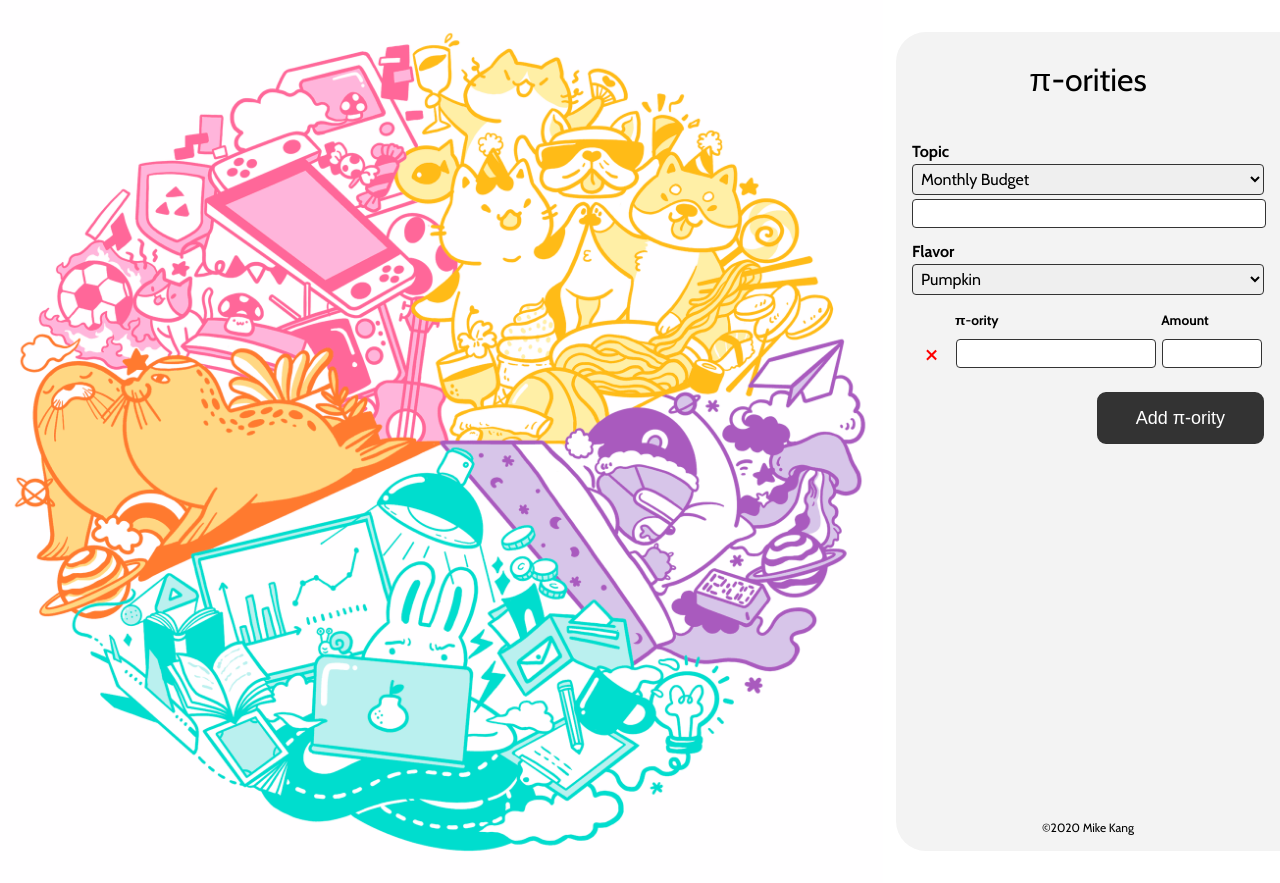
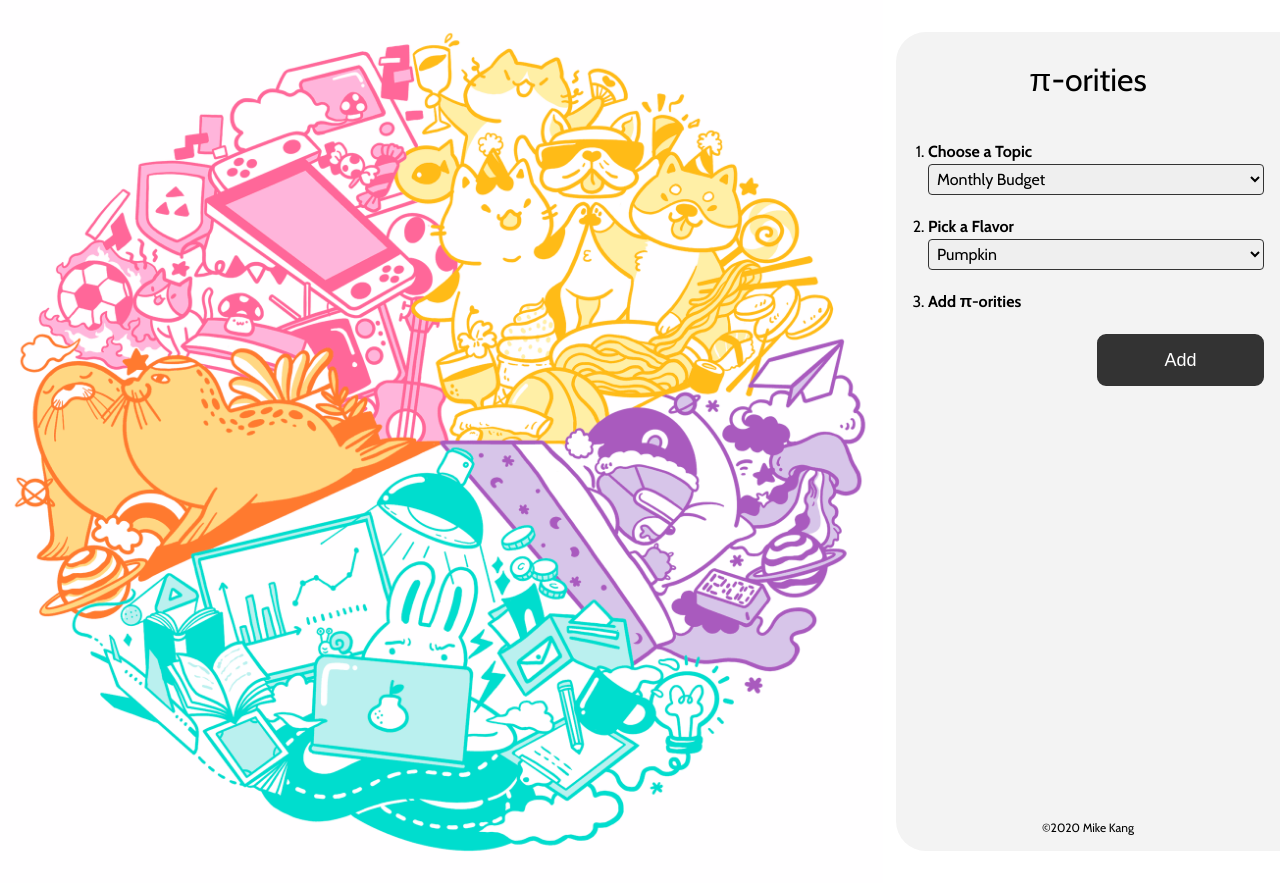
Before and after one commit to mkangjazz/pi, a React (Create React App) app: page / in a window 1280 px wide. Built offline with nearby package versions, Linux system fonts and the light colour scheme.

Commit message:
refactor UI and component functionality

```diff
--- a/src/App.js
+++ b/src/App.js
@@ -13,66 +13,71 @@ import './css/remove-item.css';
 import './css/pi-orities.css';
 import './css/pi.css';
 
-import React, {useEffect, useState} from 'react';
+import topics from './data/topics';
+import flavors from './data/flavors';
 
+import React, { useEffect, useState } from 'react';
+
+import Select from './components/Select';
 import AddItem from './components/AddItem';
-import Item from './components/Item';
 import PI from './components/PI';
 
-function App() {
-  const defaultColor = '255, 117, 24';
+export default function App() {
+  const [topic, setTopic] = useState('');
+  const [otherTopic, setOtherTopic] = useState('');
 
-  const [uID, setUID] = useState(1);
+  const [uID, setUID] = useState(0);
   const [hiddenItems, setHiddenItems] = useState([]);
   const [inputRefs, setInputRefs] = useState([]);
   const [canvasData, setCanvasData] = useState([]);
-  const [selectedColor, setSelectedColor] = useState(defaultColor);
-  const [items, setItems] = useState([
-    <Item
-      autofocus={true}
-      key={`idx-0`}
-      idx={`0`}
-      updateInputDisplay={updateInputDisplay}
-      setInputRefs={setInputRefs}
-      setHiddenItems={setHiddenItems}
-    />
-  ]);
+  const [selectedColor, setSelectedColor] = useState(topics[0].value);
+  const [items, setItems] = useState([]);
+
+  let topicRef = null;
+
+  const setTopicRef = (elem) => {
+    topicRef = elem;
+  }
+
+  let otherTopicRef = null;
+
+  const setOtherTopicRef = (elem) => {
+    otherTopicRef = elem;
+  }
+
+  let selectColorRef = null;
+
+  const setSelectColorRef = (elem) => {
+    selectColorRef = elem;
+  }
+
+  let formRef = null;
+
+  const setFormRef = (elem) => {
+    formRef = elem;
+  }
+
   const canvasRef = React.createRef();
   const imgRef = React.createRef();
 
-  const colorInputs = () => {
-    const colors = [
-      {
-        name: 'pumpkin',
-        rgb: defaultColor,
-      },
-      {
-        name: 'raspberry',
-        rgb: '227, 11, 93',
-      },
-    ];
-
-    const arr = colors.map((el, i) => (
-      <label key={el.name}>
-        <input
-          checked={el.rgb === selectedColor ? true : false}
-          name='[]'
-          onChange={handleRadioChange}
-          type='radio'
-          value={el.rgb}
-      />
-        {el.name}
-      </label>
-    ));
-
-    return arr;
-  };
-
-  function handleRadioChange(e) {
-   setSelectedColor(e.target.value);
+  function processInputData() {
+    if (selectColorRef) {
+      setSelectedColor(selectColorRef.value);
     }
 
-  function processInputData() {
+    if (topicRef) {
+      setTopic(topicRef.value);
+
+      if (
+        topicRef.value === 'Other' &&
+        otherTopicRef
+      ) {
+        setOtherTopic(otherTopicRef.value);
+      } else {
+        setOtherTopic('');
+      }
+    }
+
     function getInputValueByName(name) {
       let v;
 
@@ -85,7 +90,7 @@ function App() {
       return v;
     }
 
-    const data = (function() {
+    const data = (function () {
       const arr = [];
 
       for (let i = 0; i < uID; i++) {
@@ -137,6 +142,8 @@ function App() {
           canvasData={canvasData}
           canvasRef={canvasRef}
           imgRef={imgRef}
+          otherTopic={otherTopic}
+          topic={topic}
         />
         <section className="mainbar">
           <div className="figure-wrapper">
@@ -152,35 +159,44 @@ function App() {
         </section>
         <section className="sidebar">
           <h1>π-orities</h1>
-          <form onSubmit={handleSubmit}>
-            <div className='title'>
-              <label>
-                <strong>Topic</strong>
-                <select className='form-input'>
-                  <option>Monthly Budget</option>
-                  <option>Other</option>
-                  {/* {colorInputs()} */}
-                </select>
-                <input
+          <form
+            ref={setFormRef}
+            onSubmit={handleSubmit}
+          >
+            <ol>
+              <li>
+                <Select
+                  label='Choose a Topic'
+                  options={topics}
+                  onchange={processInputData}
+                  reference={setTopicRef}
+                />
+                {topic === 'Other'
+                  ? <input
+                      autoFocus
                       className='form-input'
                       name="topic"
-                  type="text" />
+                      onChange={processInputData}
+                      ref={setOtherTopicRef}
+                      type="text"
+                    />
+                  : null
+                }
+              </li>
+              <li>
+                <Select
+                  label='Pick a Flavor'
+                  options={flavors}
+                  onchange={processInputData}
+                  reference={setSelectColorRef}
+                />
+              </li>
+              <li>
+                <div className='pi-orities'>
+                  <label>
+                    <strong>Add π-orities</strong>
                   </label>
-            </div>
-            <div className="color-picker">
-              <label>
-                <strong>Flavor</strong>
-                <select className='form-input'>
-                  <option>Pumpkin</option>
-                  <option>Lemon</option>
-                  <option>Raspberry</option>
-                  {/* {colorInputs()} */}
-                </select>
-              </label>
-            </div>
-            <div className='pi-orities'>
                   {items.length > 0 ?
-                <>
                     <table>
                       <thead>
                         <tr>
@@ -193,12 +209,13 @@ function App() {
                         {items.map((item, index) => item)}
                       </tbody>
                     </table>
-                </>
                     : null
                   }
+                </div>
+              </li>
+            </ol>
             <div className="actions">
               <AddItem
-                  handleSubmit={handleSubmit}
                 processInputData={processInputData}
                 setInputRefs={setInputRefs}
                 setHiddenItems={setHiddenItems}
@@ -214,7 +231,6 @@ function App() {
                 Draw
               </button> */}
             </div>
-            </div>
           </form>
           <footer>
             <p><small>&copy;{new Date().getFullYear()} Mike Kang</small></p>
@@ -224,5 +240,3 @@ function App() {
     </div>
   );
 }
-
-export default App;
--- a/src/components/AddItem.js
+++ b/src/components/AddItem.js
@@ -14,7 +14,8 @@ export default function AddItem(props) {
       />
     ]);
 
-    props.handleSubmit(e);
+    props.processInputData();
+    // props.handleSubmit(e);
 
     props.setUID(props.uID + 1);
   }
@@ -26,7 +27,7 @@ export default function AddItem(props) {
       onClick={addItem}
       type="button"
     >
-      Add π-ority
+      Add
     </button>
   );
 }
--- a/src/components/Item.js
+++ b/src/components/Item.js
@@ -47,6 +47,7 @@ export default function Item(props) {
       </td>
       <td>
         <input
+          autoFocus
           className='form-input'
           name={`name_${props.idx}`}
           ref={setNameRef}
--- a/src/components/PI.js
+++ b/src/components/PI.js
@@ -18,7 +18,16 @@ export default function Pi(props) {
     const canvas = canvasRef.current;
     const pRect = canvas.parentElement.getBoundingClientRect();
 
-    drawPi(canvas, pRect, props.canvasData, props.imgRef.current, props.selectedColor);
+    let topic = '';
+
+    console.log(props);
+    if (props.otherTopic !== '') {
+      topic = props.otherTopic;
+    } else {
+      topic = props.topic;
+    }
+
+    drawPi(canvas, pRect, props.canvasData, props.imgRef.current, props.selectedColor, topic);
   }, [
     [props]
   ]);
--- /dev/null
+++ b/src/components/Select.js
@@ -0,0 +1,23 @@
+export default function Select(props) {
+  return (
+    <label>
+      <strong>{props.label}</strong>
+      <select
+        className='form-input'
+        onChange={props.onchange}
+        ref={props.reference}
+      >
+        {props.options.map((obj, index) => {
+          return (
+            <option
+              key={`${obj.value}-${index}`}
+              value={obj.value}
+            >
+              {obj.name}
+            </option>
+          );
+        })}
+      </select>
+    </label>
+  );
+}
--- a/src/css/pi-orities.css
+++ b/src/css/pi-orities.css
@@ -1,5 +1,6 @@
 .pi-orities table {
   margin-bottom: 1em;
+  margin-top: .5em;
   table-layout: fixed;
   width: 100%;
 }
--- a/src/css/sidebar.css
+++ b/src/css/sidebar.css
@@ -10,6 +10,14 @@
   padding: 1em 1em 3em;
 }
 
+.sidebar form ol {
+  list-style: decimal;
+  margin-left: 1em;
+}
+
+.sidebar form li {
+  margin-bottom: 1.5em;
+}
 
 @media all and (min-width: 800px) {
   .sidebar {
--- /dev/null
+++ b/src/data/flavors.js
@@ -0,0 +1,12 @@
+const topics = [
+  {
+    name: 'Pumpkin',
+    value: '255, 117, 24',
+  },
+  {
+    name: 'Raspberry',
+    value: '227, 11, 93',
+  }
+];
+
+export default topics;
--- /dev/null
+++ b/src/data/topics.js
@@ -0,0 +1,12 @@
+const topics = [
+  {
+    name: 'Monthly Budget',
+    value: 'Monthly Budget',
+  },
+  {
+    name: 'Other',
+    value: 'Other',
+  },
+];
+
+export default topics;
--- a/src/js/drawPi.js
+++ b/src/js/drawPi.js
@@ -1,6 +1,6 @@
 import imgSrc from '../img/cover-art-final.gif';
 
-export default function drawPi(canvas, rect, data, img, selectedColor) {
+export default function drawPi(canvas, rect, data, img, selectedColor, topic) {
   function drawTitleSplash() {
     context.save();
 
@@ -11,10 +11,25 @@ export default function drawPi(canvas, rect, data, img, selectedColor) {
     context.restore();
   }
 
+  function drawTopic() {
+    context.save();
+
+    const fontFamily = window.getComputedStyle(document.body, null).getPropertyValue('font-family');
+    const fontSize = 20;
+
+    context.textAlign = "left";
+    context.font = `bold ${fontSize}px ${fontFamily}`; // base off of window?
+
+    context.fillStyle = '#333333';
+    context.fillText(topic, fontSize, fontSize * 2);
+
+    context.restore();
+  }
+
   function drawLegend() {
     function drawMessage(text, y, color) {
       context.save();
-      context.fillStyle = '#ffffff';
+      context.fillStyle = '#333333';
       context.fillText(text, textWidth, y);
       context.fillStyle = color;
       context.fillText(text, textWidth, y);
@@ -42,7 +57,7 @@ export default function drawPi(canvas, rect, data, img, selectedColor) {
         }
       }
 
-      drawMessage(k, i * closeEnoughFontHeight + closeEnoughFontHeight, sortedColorArray[i]);
+      drawMessage(k, 40 + i * closeEnoughFontHeight + closeEnoughFontHeight, sortedColorArray[i]);
     }
 
     context.restore();
@@ -173,6 +188,7 @@ export default function drawPi(canvas, rect, data, img, selectedColor) {
       drawSegment(k, v, color);
     }
 
+    drawTopic();
     drawLegend();
 
     const dataURL = canvas.toDataURL("image/png");
```
Also changed, not shown: 1 other file (tests, documents, lock files or other folders). Lines whose indentation alone changed are shown as unchanged.
